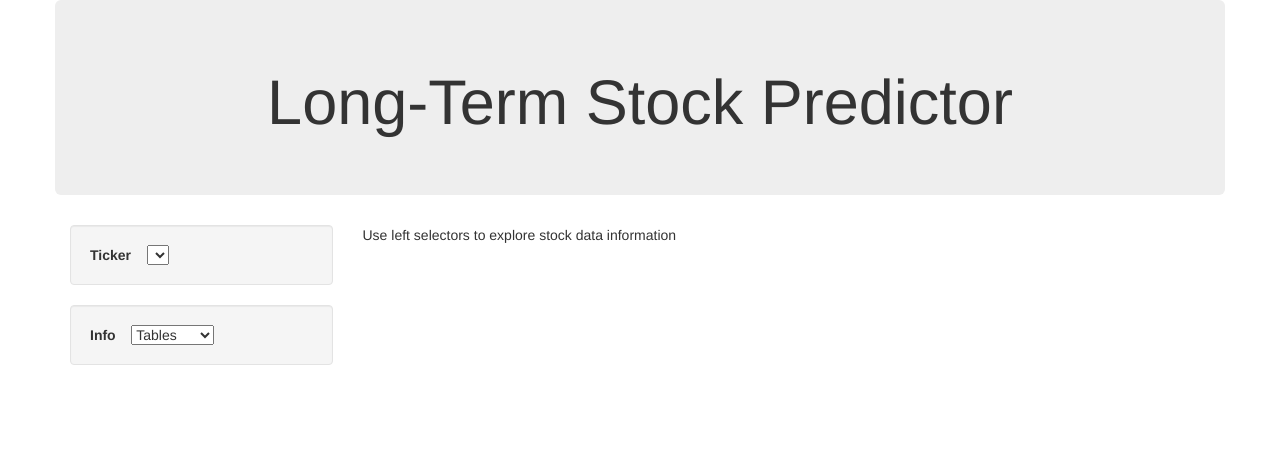
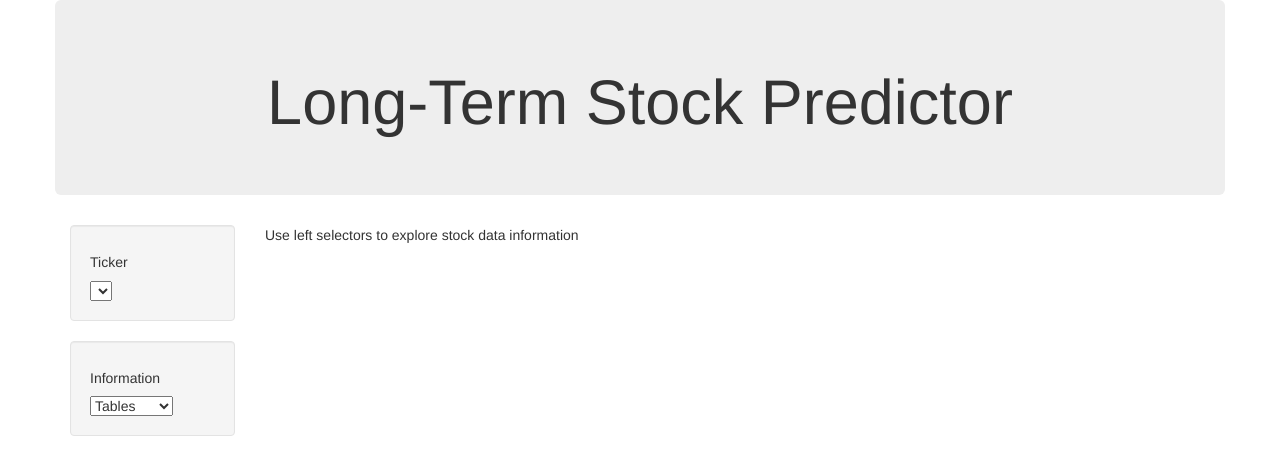
Before and after one commit to sliwet/ltsp, a Flask app: page / in a window 1280 px wide. Shown: the top 475 px of the page. Run offline with Flask 2, Linux system fonts and the light colour scheme; data that the repository does not hold is empty; some libraries are stand-ins or nearby versions.

Commit message:
clean up 2

```diff
--- a/app.py
+++ b/app.py
@@ -8,7 +8,6 @@ from sqlalchemy import create_engine, inspect,func
 
 from flask import Flask, render_template, request, jsonify
 from flask_sqlalchemy import SQLAlchemy
-from send_mail import send_mail
 
 app = Flask(__name__)
 
--- a/templates/index.html
+++ b/templates/index.html
@@ -18,18 +18,17 @@
       </div>
     </div>
     <div class="row">
-      <div class="col-md-3">
+      <div class="col-md-2">
         <div class="well">
-          <b>Ticker</b>&nbsp;&nbsp;&nbsp;
+          <h5>Ticker</h5>
           <select id="tickerSel" onchange="tickerChanged(this.value)"></select>
         </div>
         <div class="well">
-          <!-- <h5>SELECT Info:</h5> -->
-          <b>Info</b>&nbsp;&nbsp;&nbsp;
+          <h5>Information</h5>
           <select id="infoSel" onchange="infoChanged(this.value)"></select>
         </div>
       </div>
-      <div class="col-md-9">
+      <div class="col-md-10">
         <div id="infoplace">
           <p>Use left selectors to explore stock data information</p>
         </div>
```
